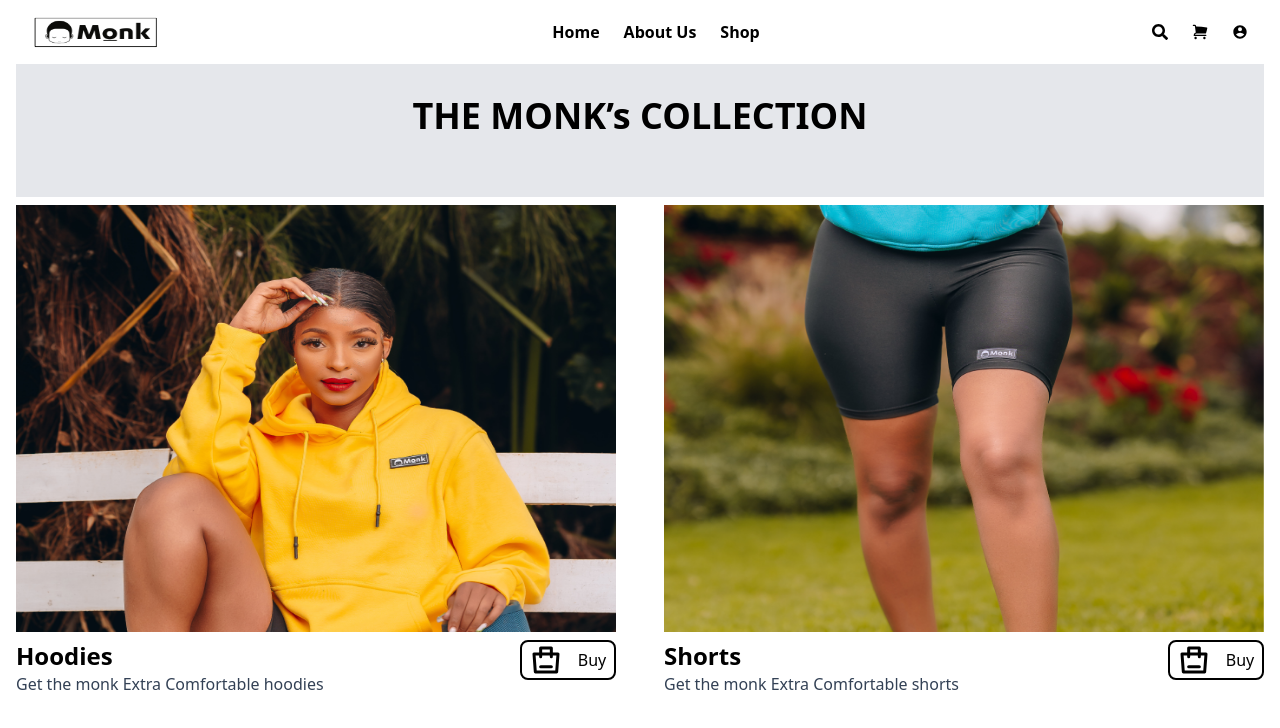
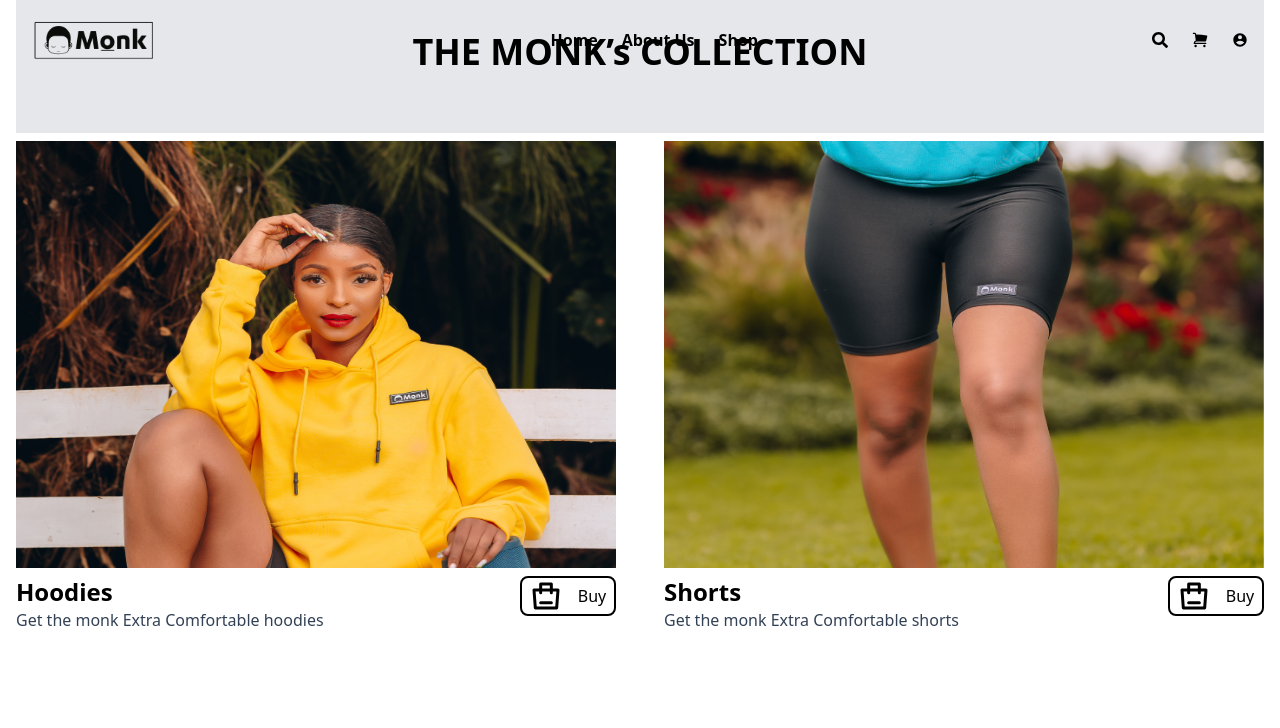
Before and after one commit to Medrine-Jepkemoi/monkk, a React (Create React App) app: page /products in a window 1280 px wide. Shown: the top 728 px of the page. Built offline with nearby package versions, Linux system fonts and the light colour scheme.

Commit message:
Search bar

```diff
--- a/src/App.js
+++ b/src/App.js
@@ -10,7 +10,7 @@
 function App() {
 
   return (
-    <div>
+    <div >
       {/* <NavBar /> */}
 
       <Routes>
--- a/src/components/NavBar.jsx
+++ b/src/components/NavBar.jsx
@@ -1,4 +1,4 @@
-import React from "react";
+import React, { useState } from "react";
 import MonkBadge from "./images/monkbadge.png";
 import { FaSearch } from "react-icons/fa";
 import { HiMiniShoppingCart } from "react-icons/hi2";
@@ -6,13 +6,26 @@
 import { Link } from "react-router-dom";
 
 const NavBar = () => {
+  const [product, setProduct] = useState("");
+  const [searchBar, setSearchBar] = useState(false)
+  const [searchIcon, setSearchIcon] = useState(true)
+
+  const handleSearch = (e) => {
+    setProduct(e.target.value);
+  };
+
+  const showSearchBar = () => {
+    setSearchBar(!searchBar)
+    console.log("Search Bar")
+  }
+
+
   return (
-    <div className="flex space-x-150 place-content-between px-8 bg-transparent">
-      <div className=" h-16 py-4">
-        <img src={MonkBadge} alt="" className="h-8 w-32" />
-      </div>
-      <ul className="h-16 flex justify-center items-center space-x-6 text-base font-bold ">
-      <li className="hover:text-slate-200">
+    <div className="flex items-center space-x-150 place-content-between px-8  bg-transparent h-[10%] w-screen fixed top-0">
+      <img src={MonkBadge} alt="Monk Logo" className="h-1/2 " />
+
+      <ul className="h-full flex justify-center items-center space-x-6 text-base font-bold ">
+        <li className="hover:text-slate-200">
           <Link to="/">Home</Link>
         </li>
         <li className="hover:text-slate-200">
@@ -22,9 +35,18 @@
           <Link to="/products">Shop</Link>
         </li>
       </ul>
-      <ul className="h-16 flex justify-center items-center space-x-6 text-base font-bold">
+      <ul className="flex justify-center items-center space-x-6 text-base font-bold">
+        {searchBar && <input
+          type="text"
+          value={product}
+          placeholder="Product, Categories"
+          onChange={handleSearch}
+          className="bg-transparent h-8 w-fit  text-gray-500  border border-md border-black placeholder:text-gray-500"
+        />}
         <li>
-          <FaSearch />
+          <FaSearch
+          onClick={showSearchBar}
+          />
         </li>
         <li>
           <HiMiniShoppingCart />
--- a/src/pages/Home.jsx
+++ b/src/pages/Home.jsx
@@ -22,7 +22,7 @@
       // bg-gradient-to-r from-gray-400 to-gray-200
     >
       <NavBar />
-      <div className="pl-8  w-full h-full flex flex-col items-start justify-center  ">
+      <div className="pl-8  w-full h-[90%] flex flex-col items-start justify-center  ">
         <p className="text-white text-lg">
           At Monk we believe in{" "}
           <span className="text-yellow-400">Kindness</span> &{" "}
@@ -38,6 +38,9 @@
           </button>
         </Link>
       </div>
+      {/* <div className="bg-red-200 h-[100vh]">
+
+      </div> */}
     </div>
   );
 };
```
